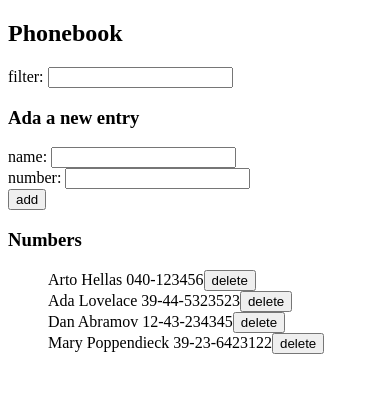
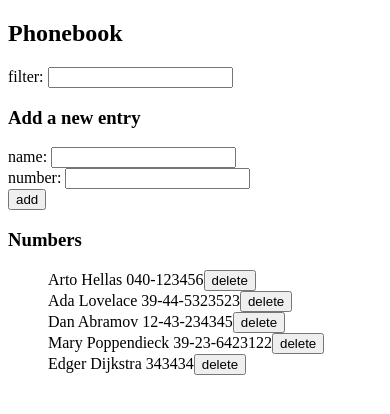
Before and after one commit to derekjwilliams/FullStackOpen, a React (Vite) app in the folder part2/phonebook/: page / in a window 390 px wide. Shown: the top 414 px of the page. Built offline with nearby package versions, Linux system fonts and the light colour scheme; data requests are answered from the project's data file.

Commit message:
Completed 2.17 Phonebook step12

```diff
--- a/part2/phonebook/db.json
+++ b/part2/phonebook/db.json
@@ -1,5 +1,5 @@
 {
-  "persons":[
+  "persons": [
     {
       "name": "Arto Hellas",
       "number": "040-123456",
@@ -19,6 +19,11 @@
       "name": "Mary Poppendieck",
       "number": "39-23-6423122",
       "id": 4
+    },
+    {
+      "name": "Edger Dijkstra",
+      "number": "343434",
+      "id": 5
     }
   ]
 }
--- a/part2/phonebook/src/App.jsx
+++ b/part2/phonebook/src/App.jsx
@@ -2,6 +2,7 @@ import { useState, useEffect } from "react";
 import Persons from "./components/Persons";
 import PersonForm from "./components/PersonForm";
 import Filter from "./components/Filter";
+import Notification from './components/Notification';
 import personService from './services/persons';
 
 const App = () => {
@@ -9,7 +10,10 @@ const App = () => {
   const [newName, setNewName] = useState("");
   const [newPhoneNumber, setNewPhoneNumber] = useState("");
   const [nameFilter, setNameFilter] = useState("");
+  const [notificationMessage, setNotificationMessage] = useState(null)
+  const [notificationKind, setNotificationKind] = useState('notification')
 
+  const notficationDuration = 5000; //ms
   useEffect(() => {
     personService.getAll().then((persons) => {
       setPersons(persons);
@@ -19,16 +23,16 @@ const App = () => {
   const clearInputs = () => {
     setNewName('');
     setNewPhoneNumber('');
-  }
+  };
 
   /**
    * returns the next id, finds the largest id and adds 1 to get the next id
    */
   const getNextId =() => {
     return persons.reduce((a,b)=> (a.id > b.id)? a : b).id + 1
-   }
+  };
 
-  const addPerson = (event) => {
+  const handleAddPerson = (event) => {
     event.preventDefault();
     const person = persons.find((person) => person.name === newName)
     if (person === undefined) {
@@ -40,9 +44,26 @@ const App = () => {
 
       personService.create(newPerson).then((person) => {
         setPersons(persons.concat(person))
+        setNotificationKind('success')
+        setNotificationMessage(
+          `Added ${person.name}`
+        )
+        setTimeout(() => {
+          setNotificationMessage(null)
+        }, notficationDuration)
         clearInputs('')
-      });
+      })
+      .catch(error => {
+        setNotificationKind('error')
+        setNotificationMessage(
+          `The person '${person.name}' could not be added`
+        )
+        setTimeout(() => {
+          setNotificationMessage(null)
+        }, notficationDuration)
+      })
     }
+    //Information of Edger Dijkstra has already been removed from server
     else if (window.confirm(`${person.name} is already added to the phonebook, replace the old number with a new one?`)) {
       const changedPerson = {
         name: person.name,
@@ -51,29 +72,58 @@ const App = () => {
       };
       personService.update(person.id, changedPerson).then((personResult) => {
         setPersons(persons.map(p => p.id !== person.id ? p : personResult))
+        setNotificationKind('success')
+        setNotificationMessage(
+          `Updated ${person.name}`
+        )
+        setTimeout(() => {
+          setNotificationMessage(null)
+        }, notficationDuration)
         clearInputs('')
-      });
+      })
+      .catch(error => {
+        console.error('status', error.response.status);
+        const message = error.response.status === 404 ?
+        `Information of '${person.name}' has already been removed from server` :
+        `Error updating '${person.name}' error code from server is ${error.response.status}`
+        setNotificationKind('error')
+        setNotificationMessage(
+          message
+        )
+        setTimeout(() => {
+          setNotificationMessage(null)
+        }, notficationDuration)
+      })
     }
     else {
       alert(`${newName} is already in phonebook`);
     }
   };
 
-  const deletePerson = (person) => {
+  const handleDeletePerson=(person) => {
     if (window.confirm(`Do you really want to delete ${person.name}?`)) {
       const id = person.id
       personService.deleteById(id).then(() => {
-        setPersons(prevPersons => prevPersons.filter(p => p.id !== id))
+        setPersons(persons.filter(p => p.id !== id))
+        setNotificationKind('success')
+        setNotificationMessage(
+          `Deleted ${person.name}`
+        )
+        setTimeout(() => {
+          setNotificationMessage(null)
+        }, notficationDuration)
       })
       .catch(error => {
-        alert(`the person '${person}' was not found on the server`)
+        setNotificationKind('error')
+        setNotificationMessage(
+          `'${person.name}' was not found on the server`
+        )
+        setTimeout(() => {
+          setNotificationMessage(null)
+        }, notficationDuration)
       })
     }
-  }
-
-  const handleDeletePerson=(id) => {
-    deletePerson(id)
-  }
+  };
 
   const handleNameChange = (event) => {
     setNewName(event.target.value);
@@ -90,14 +140,15 @@ const App = () => {
   return (
     <div>
       <h2>Phonebook</h2>
+      <Notification message={notificationMessage} kind={notificationKind}/>
       <Filter
         filter={nameFilter}
         handleNameFilterChange={handleNameFilterChange}
       />
-      <h3>Ada a new entry</h3>
+      <h3>Add a new entry</h3>
       <PersonForm
         newName={newName}
-        handleAddPerson={addPerson}
+        handleAddPerson={handleAddPerson}
         handleNameChange={handleNameChange}
         newPhoneNumber={newPhoneNumber}
         handlePhoneNumberChange={handlePhoneNumberChange}
--- /dev/null
+++ b/part2/phonebook/src/components/Notification.jsx
@@ -0,0 +1,13 @@
+const Notification = ({ message, kind }) => {
+  if (message === null) {
+    return null
+  }
+
+  return (
+    <div className={`notification ${kind}`}>
+      {message}
+    </div>
+  )
+}
+
+export default Notification;
--- /dev/null
+++ b/part2/phonebook/src/index.css
@@ -0,0 +1,30 @@
+/* h1 {
+  color: green;
+  font-style: italic;
+}
+
+.person {
+  color: grey;
+  padding-top: 5px;
+  font-size: 15px;
+} */
+
+.error {
+  color: red;
+  background: lightgrey;
+  font-size: 20px;
+  border-style: solid;
+  border-radius: 5px;
+  padding: 10px;
+  margin-bottom: 10px;
+}
+
+.success {
+  color: green;
+  background: lightgrey;
+  font-size: 20px;
+  border-style: solid;
+  border-radius: 5px;
+  padding: 10px;
+  margin-bottom: 10px;
+}
--- a/part2/phonebook/src/main.jsx
+++ b/part2/phonebook/src/main.jsx
@@ -1,5 +1,6 @@
 import React from "react"
 import ReactDOM from "react-dom/client"
+import './index.css'
 
 import App from "./App"
 
```
